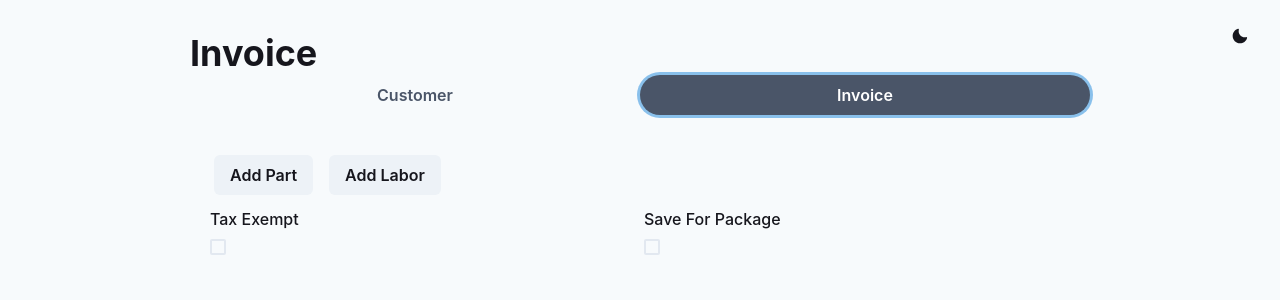
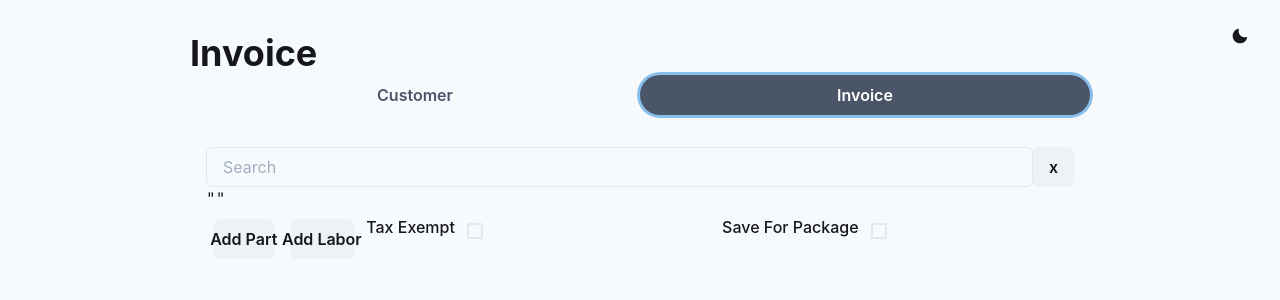
Before and after one commit to jonescamilla/myoga-invoice, a Next.js app: page / in a window 1280 px wide. Both pictures are taken after a click on the tab "Invoice". Shown: the top 300 px of the page. Built offline with nearby package versions, Linux system fonts and the light colour scheme.

Commit message:
restructure

```diff
--- a/src/components/invoice/invoiceTicketForm.tsx
+++ b/src/components/invoice/invoiceTicketForm.tsx
@@ -1,13 +1,26 @@
-import { Button, Flex, FormLabel } from '@chakra-ui/react';
+import {
+  Button,
+  DarkMode,
+  Flex,
+  FormLabel,
+  Kbd,
+  Tooltip,
+} from '@chakra-ui/react';
 import { ArrayHelpers, FieldArray } from 'formik';
 import React from 'react';
-import { inv_ticket } from '../../types';
+import { inv_labor, inv_part, inv_ticket } from '../../types';
+import { AutoCompInput } from '../formik/AutoCompInput';
 import { CheckboxField } from '../formik/CheckboxField';
 import { InputField } from '../formik/InputField';
 import {
   initialInvoiceLabor,
   initialInvoicePart,
 } from './invoiceInitialValues';
+import { KbdTooltip } from '../KbdInverted';
+
+/**
+ * returns form for services and parts
+ */
 
 export const TicketForm: React.FC<{ ticket: inv_ticket }> = ({ ticket }) => {
   return (
@@ -17,42 +30,10 @@ export const TicketForm: React.FC<{ ticket: inv_ticket }> = ({ ticket }) => {
           {({ remove, push }: ArrayHelpers) => {
             return (
               <Flex flexDir="column">
-                <Flex>
-                  <Button
-                    m={2}
-                    type="button"
-                    onClick={() => push(initialInvoicePart)}
-                  >
-                    Add Part
-                  </Button>
-                  <Button
-                    m={2}
-                    type="button"
-                    onClick={() => push(initialInvoiceLabor)}
-                  >
-                    Add Labor
-                  </Button>
-                </Flex>
-
+                <AutoCompInput />
                 {ticket.service.length > 0 &&
                   ticket.service.map((item, index) => {
-                    const {
-                      itemName,
-                      label,
-                      amountLabel,
-                    } = item?.hasOwnProperty('hours_worked')
-                      ? {
-                          itemName: 'hours_worked',
-                          amountLabel: 'Hrs.',
-                          label: 'Labor',
-                        }
-                      : item?.hasOwnProperty('quantity_used')
-                      ? {
-                          itemName: 'quantity_used',
-                          amountLabel: 'Qty.',
-                          label: 'Parts',
-                        }
-                      : { itemName: '', amountLabel: '', label: '' };
+                    const { itemName, amountLabel, label } = getItemInfo(item);
 
                     return (
                       <Flex>
@@ -62,6 +43,7 @@ export const TicketForm: React.FC<{ ticket: inv_ticket }> = ({ ticket }) => {
                           placeholder="Desc...."
                           name={`ticket.service.${index}.description`}
                         />
+
                         <InputField
                           labelDir="row"
                           name={`ticket.service.${index}.${itemName}`}
@@ -71,19 +53,60 @@ export const TicketForm: React.FC<{ ticket: inv_ticket }> = ({ ticket }) => {
                       </Flex>
                     );
                   })}
+
+                <Flex>
+                  <KbdTooltip keys={['alt', 'P']}>
+                    <Button m={2} onClick={() => push(initialInvoicePart)}>
+                      Add Part
+                    </Button>
+                  </KbdTooltip>
+
+                  <KbdTooltip keys={['alt', 'L']}>
+                    <Button
+                      m={2}
+                      type="button"
+                      onClick={() => push(initialInvoiceLabor)}
+                    >
+                      Add Labor
+                    </Button>
+                  </KbdTooltip>
+
+                  <CheckboxField
+                    labelDir="row"
+                    name="ticket.tax_exempt"
+                    label="Tax Exempt"
+                  />
+
+                  <CheckboxField
+                    labelDir="row"
+                    name="ticket.save_for_package_job"
+                    label="Save For Package"
+                  />
+                </Flex>
               </Flex>
             );
           }}
         </FieldArray>
-
-        <Flex>
-          <CheckboxField name="ticket.tax_exempt" label="Tax Exempt" />
-          <CheckboxField
-            name="ticket.save_for_package_job"
-            label="Save For Package"
-          />
-        </Flex>
       </Flex>
     </>
   );
 };
+
+/**
+ * returns obj of relevent information used in FieldArray for ticket.service
+ */
+const getItemInfo = (item: inv_labor | inv_part | undefined) => {
+  return item?.hasOwnProperty('hours_worked')
+    ? {
+        itemName: 'hours_worked',
+        amountLabel: 'Hrs.',
+        label: 'Labor',
+      }
+    : item?.hasOwnProperty('quantity_used')
+    ? {
+        itemName: 'quantity_used',
+        amountLabel: 'Qty.',
+        label: 'Parts',
+      }
+    : { itemName: '', amountLabel: '', label: '' };
+};
```
